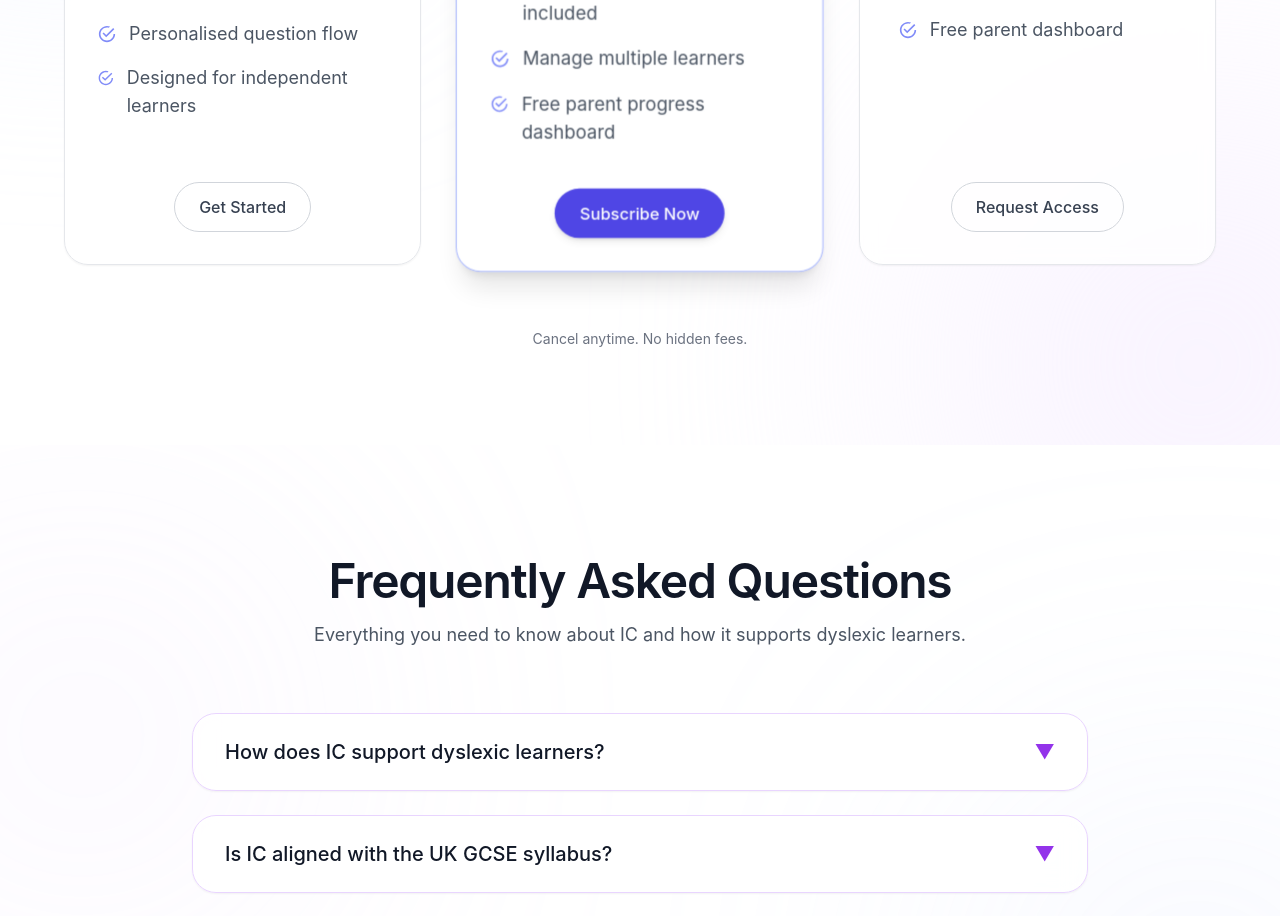
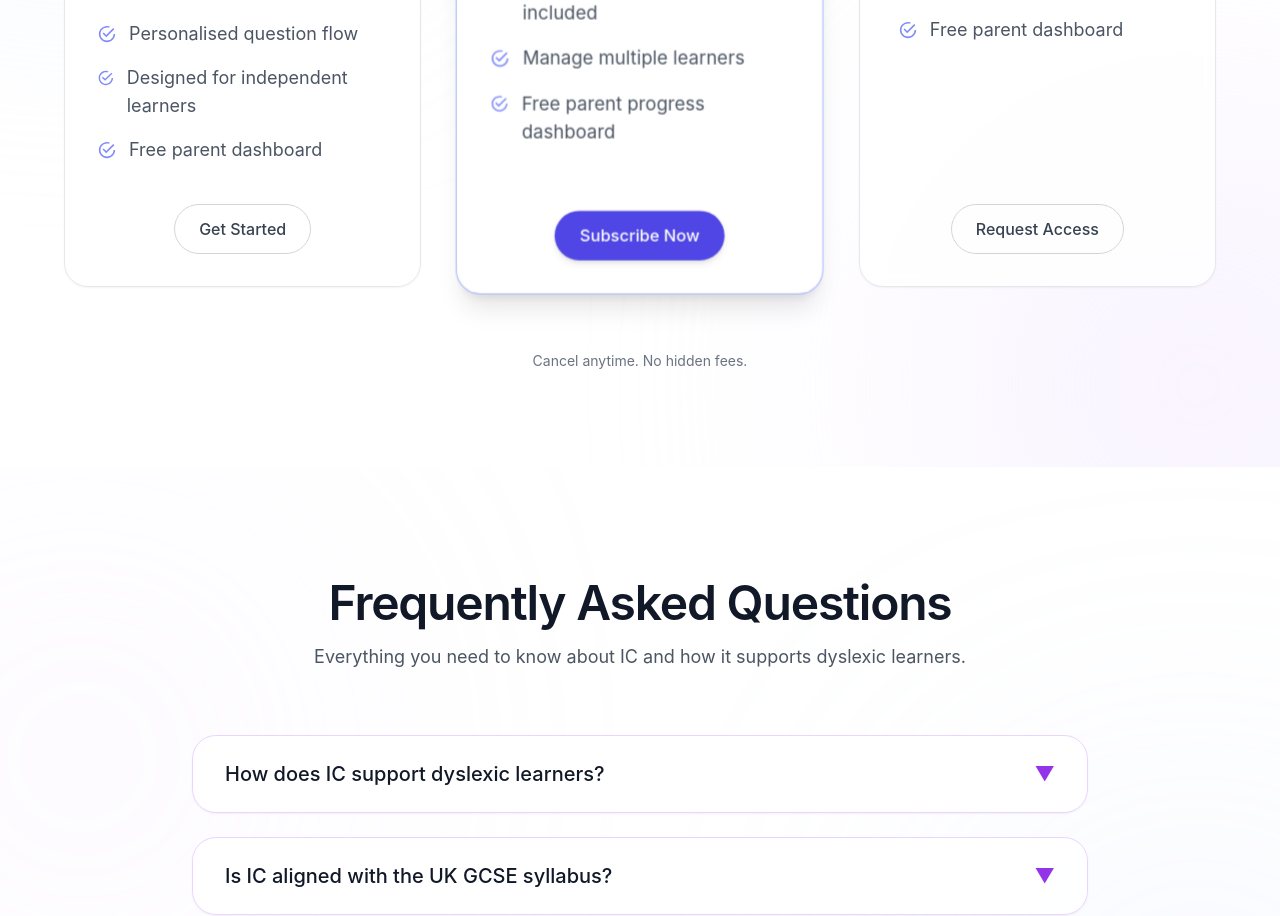
Before and after one commit to Ativor-Godsway/koryis-client, a React (Vite) app: page / in a window 1280 px wide. Shown: the part 5340-6256 px from the top of the page. Built offline with nearby package versions, Linux system fonts and the light colour scheme; a web font is replaced by a local one.

Commit message:
Update pricing feature

```diff
--- a/src/components/HompePageSections/Pricing.jsx
+++ b/src/components/HompePageSections/Pricing.jsx
@@ -11,6 +11,7 @@ const plans = [
       "Adaptive GCSE Maths assessments",
       "Personalised question flow",
       "Designed for independent learners",
+      "Free parent dashboard",
     ],
     buttonText: "Get Started",
     primary: false,
```
